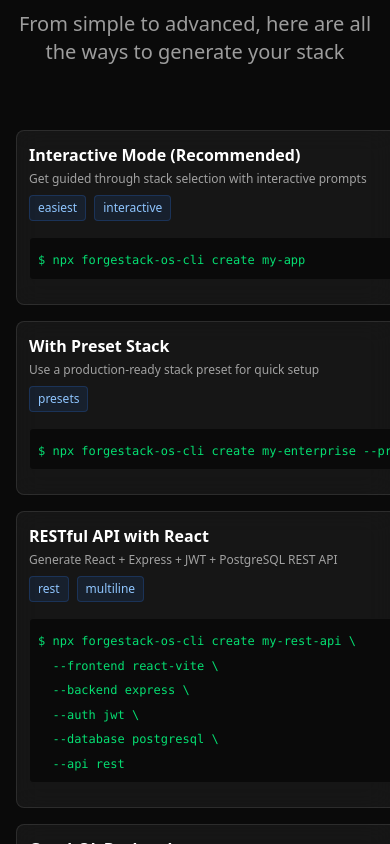
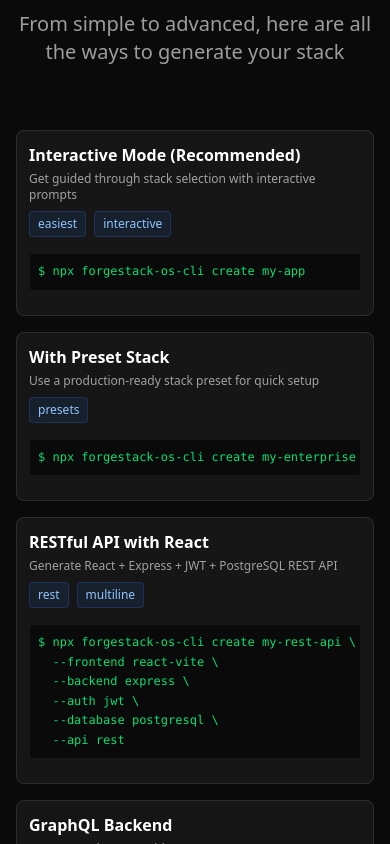
Before and after one commit to halloffame12/forgestack-os, a React (Vite) app in the folder packages/landing/: page / in a window 390 px wide. Shown: the part 4140-4984 px from the top of the page. Built offline with nearby package versions, Linux system fonts and the light colour scheme.

Commit message:
fix: footer and mobile cli layout

```diff
--- a/packages/landing/src/components/CLIExamples.tsx
+++ b/packages/landing/src/components/CLIExamples.tsx
@@ -82,7 +82,7 @@ const CLIExamples = () => {
     };
 
     return (
-        <section className="py-20 relative overflow-hidden">
+        <section className="py-20 relative overflow-visible">
             <div className="absolute inset-0 bg-gradient-to-b from-blue-500/5 via-transparent to-purple-500/5 -z-10" />
 
             <div className="container-custom">
@@ -116,7 +116,7 @@ const CLIExamples = () => {
                             whileInView={{ opacity: 1, y: 0 }}
                             viewport={{ once: true }}
                             transition={{ duration: 0.6, delay: idx * 0.05 }}
-                            className="group glass rounded-lg sm:rounded-xl p-3 sm:p-4 md:p-6 border border-white/10 hover:border-blue-500/30 transition-all duration-300"
+                            className="group glass rounded-lg sm:rounded-xl p-3 sm:p-4 md:p-6 border border-white/10 hover:border-blue-500/30 transition-all duration-300 min-w-0"
                         >
                             {/* Header */}
                             <div className="mb-2 sm:mb-3">
@@ -139,8 +139,8 @@ const CLIExamples = () => {
                             )}
 
                             {/* Code Block */}
-                            <div className="bg-[#0a0a0a] rounded border sm:rounded-lg border-white/5 p-2 sm:p-4 mb-3 sm:mb-4 relative group/code overflow-x-auto">
-                                <code className="text-xs sm:text-sm text-green-400 font-mono whitespace-pre-wrap break-words leading-relaxed">
+                            <div className="bg-[#0a0a0a] rounded border sm:rounded-lg border-white/5 p-2 sm:p-4 mb-3 sm:mb-4 relative group/code overflow-x-auto w-full max-w-full min-w-0">
+                                <code className="block w-full text-xs sm:text-sm text-green-400 font-mono whitespace-pre leading-relaxed">
                                     $ {cmd.code}
                                 </code>
 
@@ -173,7 +173,7 @@ const CLIExamples = () => {
                     <div className="grid grid-cols-1 md:grid-cols-2 gap-4 sm:gap-6 md:gap-8">
                         <div>
                             <h4 className="font-semibold text-blue-400 mb-4">Frameworks</h4>
-                            <ul className="space-y-2 text-white/70 text-sm">
+                            <ul className="space-y-1.5 sm:space-y-2 text-white/70 text-xs sm:text-sm leading-relaxed">
                                 <li><span className="text-white font-mono">--frontend</span>: react-vite, nextjs, vue-vite, sveltekit</li>
                                 <li><span className="text-white font-mono">--backend</span>: express, fastify, nestjs, bun-elysia, go-fiber</li>
                                 <li><span className="text-white font-mono">--auth</span>: jwt, clerk, supabase, authjs, firebase</li>
--- a/packages/landing/src/components/WhatIsForgeStack.tsx
+++ b/packages/landing/src/components/WhatIsForgeStack.tsx
@@ -4,7 +4,7 @@ import { Accordion, AccordionContent, AccordionItem, AccordionTrigger } from './
 
 const WhatIsForgeStack = () => {
     return (
-        <section className="py-20">
+        <section id="features" className="py-20">
             <div className="container-custom">
                 <motion.div
                     initial={{ opacity: 0, y: 20 }}
--- a/packages/landing/src/index.css
+++ b/packages/landing/src/index.css
@@ -63,6 +63,28 @@ body {
     scrollbar-width: thin;
 }
 
+@media (max-width: 640px) {
+    ::-webkit-scrollbar {
+        width: 0;
+        height: 0;
+        background: transparent;
+    }
+
+    ::-webkit-scrollbar-thumb {
+        background: transparent;
+        border: 0;
+    }
+
+    ::-webkit-scrollbar-track {
+        background: transparent;
+    }
+
+    * {
+        scrollbar-width: none;
+        scrollbar-color: transparent transparent;
+    }
+}
+
 @layer base {
     html {
         scroll-behavior: smooth;
```
Also changed, not shown: packages/landing/src/components/Footer.tsx (+23 -21 lines).
